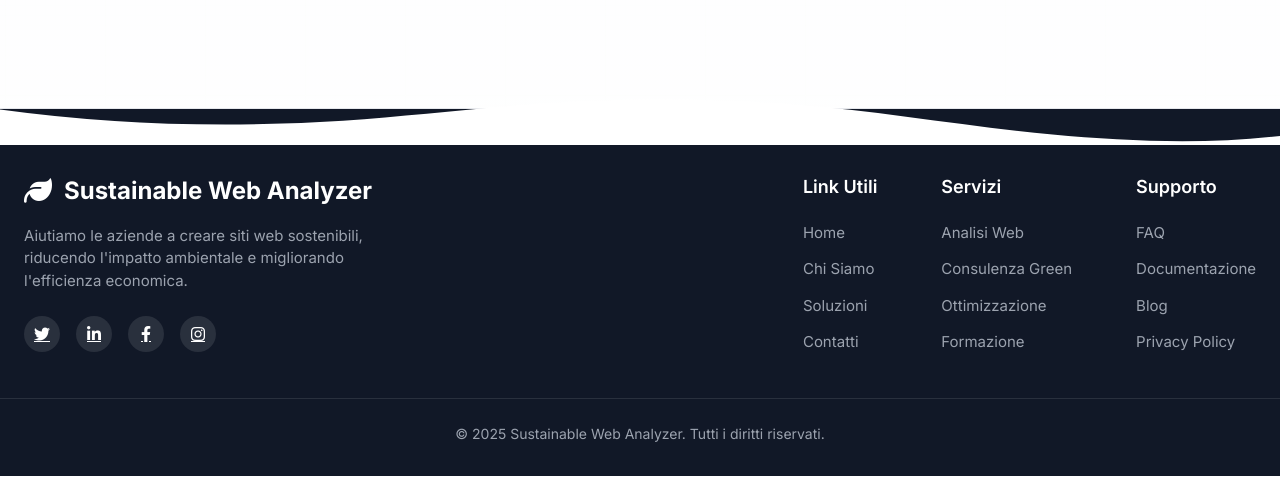
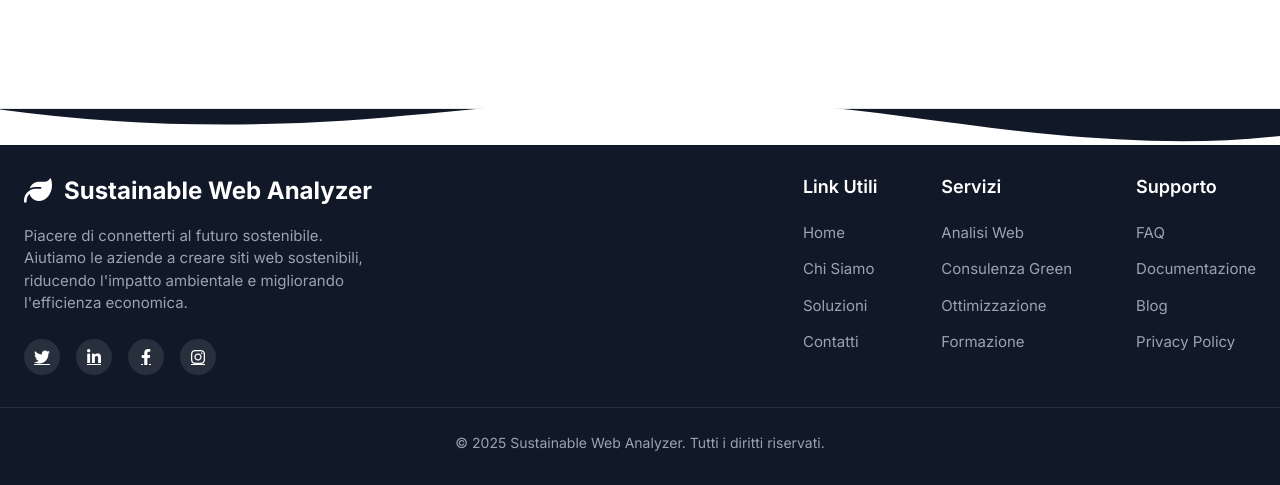
Before and after one commit to MarcoSail94/sustainable-web-analyzer, a Flask app: page / in a window 1280 px wide. Shown: the part 486-971 px from the top of the page. Run offline with Flask 3, Linux system fonts and the light colour scheme.

Commit message:
div updated

```diff
--- a/templates/index.html
+++ b/templates/index.html
@@ -1247,7 +1247,7 @@
                 <i class="fas fa-leaf"></i>
                 <span>Sustainable Web Analyzer</span>
             </div>
-            <p>Aiutiamo le aziende a creare siti web sostenibili, riducendo l'impatto ambientale e migliorando l'efficienza economica.</p>
+            <p>Piacere di connetterti al futuro sostenibile. Aiutiamo le aziende a creare siti web sostenibili, riducendo l'impatto ambientale e migliorando l'efficienza economica.</p>
             <div class="social-links">
                 <a href="#" class="social-link"><i class="fab fa-twitter"></i></a>
                 <a href="#" class="social-link"><i class="fab fa-linkedin-in"></i></a>
```
